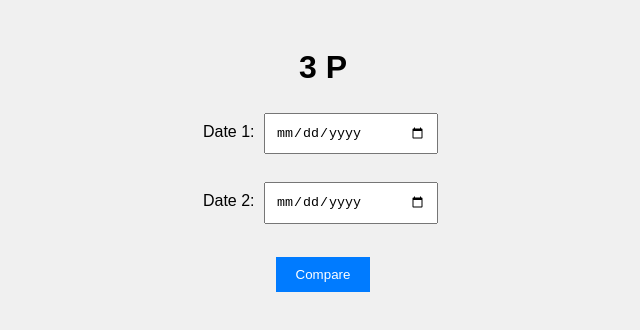
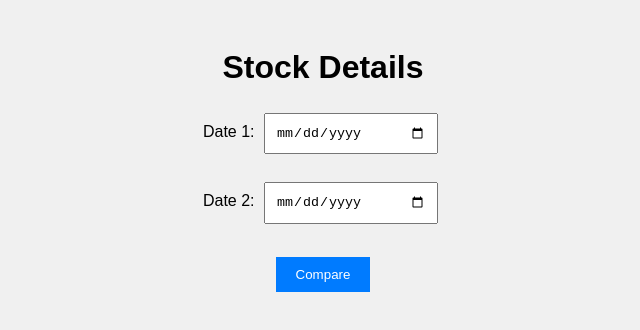
Before and after one commit to iddeepak/finapi, a website: page public/index.html in a window 1280 px wide. Shown: the whole page, without its empty margins (317-957 px from the left). Drawn offline with Linux system fonts and the light colour scheme.

Commit message:
changes name

```diff
--- a/public/index.html
+++ b/public/index.html
@@ -1,7 +1,7 @@
 <!DOCTYPE html>
 <html>
 <head>
-  <title>3 P</title>
+  <title>Stock Details</title>
   <style>
     body {
       font-family: Arial, sans-serif;
@@ -36,7 +36,7 @@
   </style>
 </head>
 <body>
-  <h1>3 P</h1>
+  <h1>Stock Details</h1>
   <label for="date1">Date 1:</label>
   <input type="date" id="date1"><br><br>
   <label for="date2">Date 2:</label>
```
